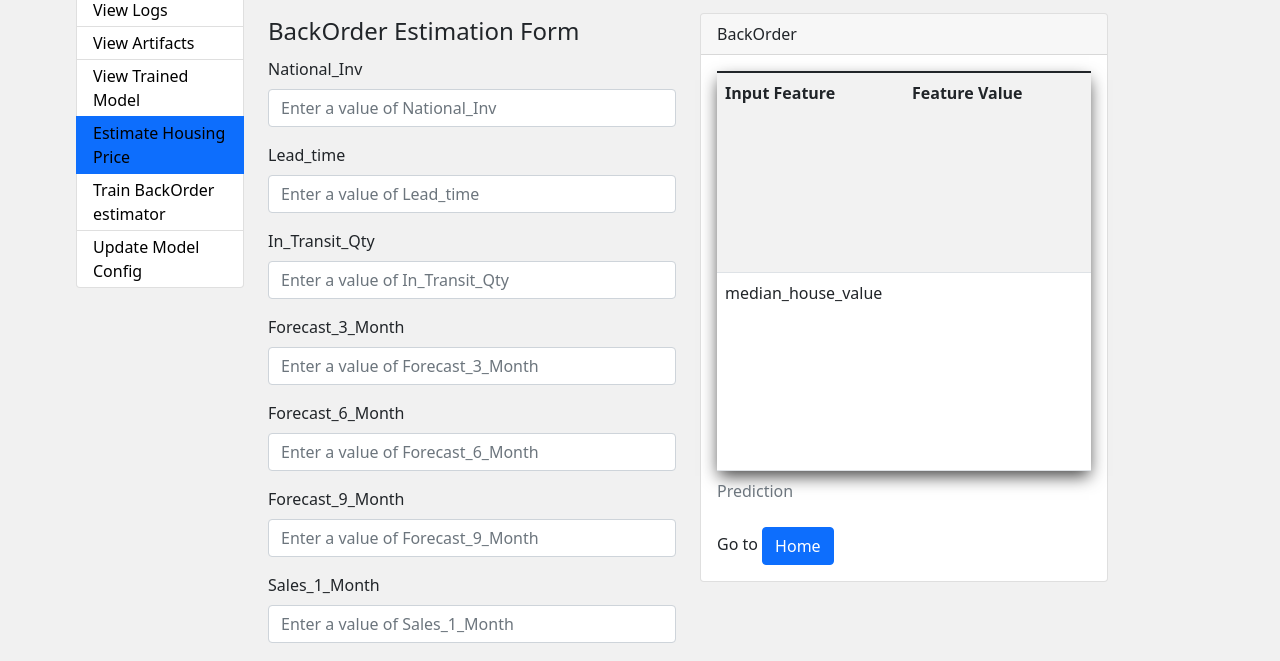
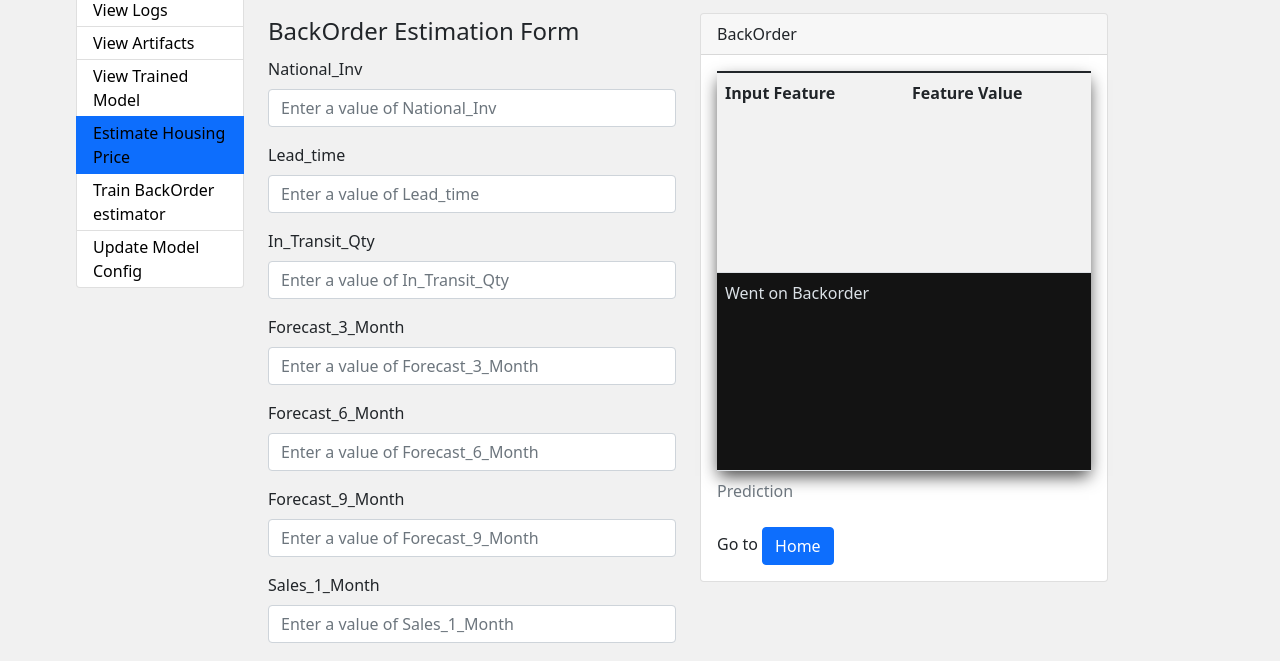
Before and after one commit to tenoob/Backorder_Prediction, a Flask app: template templates/predict.html in a window 1280 px wide. Shown: the part 63-724 px from the top of the page. Run offline with Flask 2, Linux system fonts and the light colour scheme; the template is opened without the code that fills it, so the values that code supplies are empty; some libraries are stand-ins or nearby versions.

Commit message:
updated ui for prediction tab

```diff
--- a/templates/predict.html
+++ b/templates/predict.html
@@ -217,11 +217,11 @@
             </tr>
 
             {% endfor %}
-            <tr>
+            <tr style="background-color:#131313 ">
 
-                <td>median_house_value </td>
-                <td>
-                    {{ context['went_on_boackorder'] }}
+                <td style="color:rgb(219, 225, 230) ">Went on Backorder </td>
+                <td style="color:rgb(219, 225, 230) ">
+                    {{ context['went_on_backorder'] }}
                 </td>
             </tr>
         </table>
```
